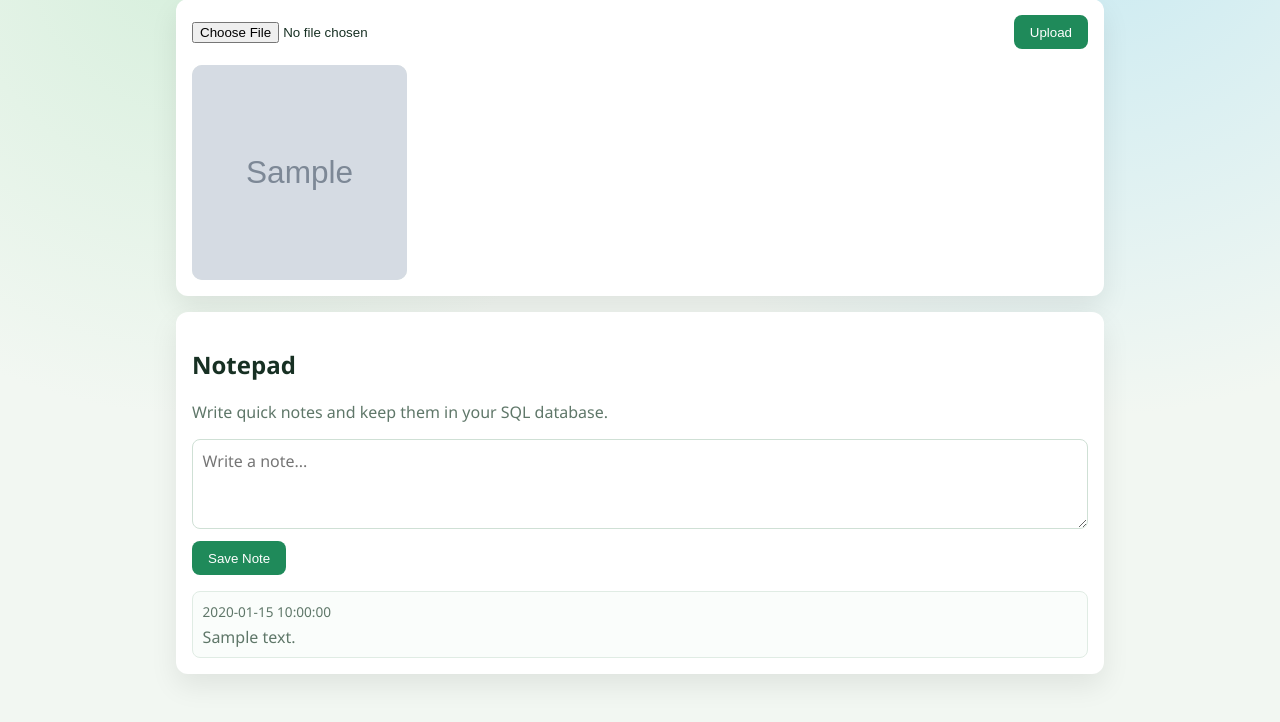
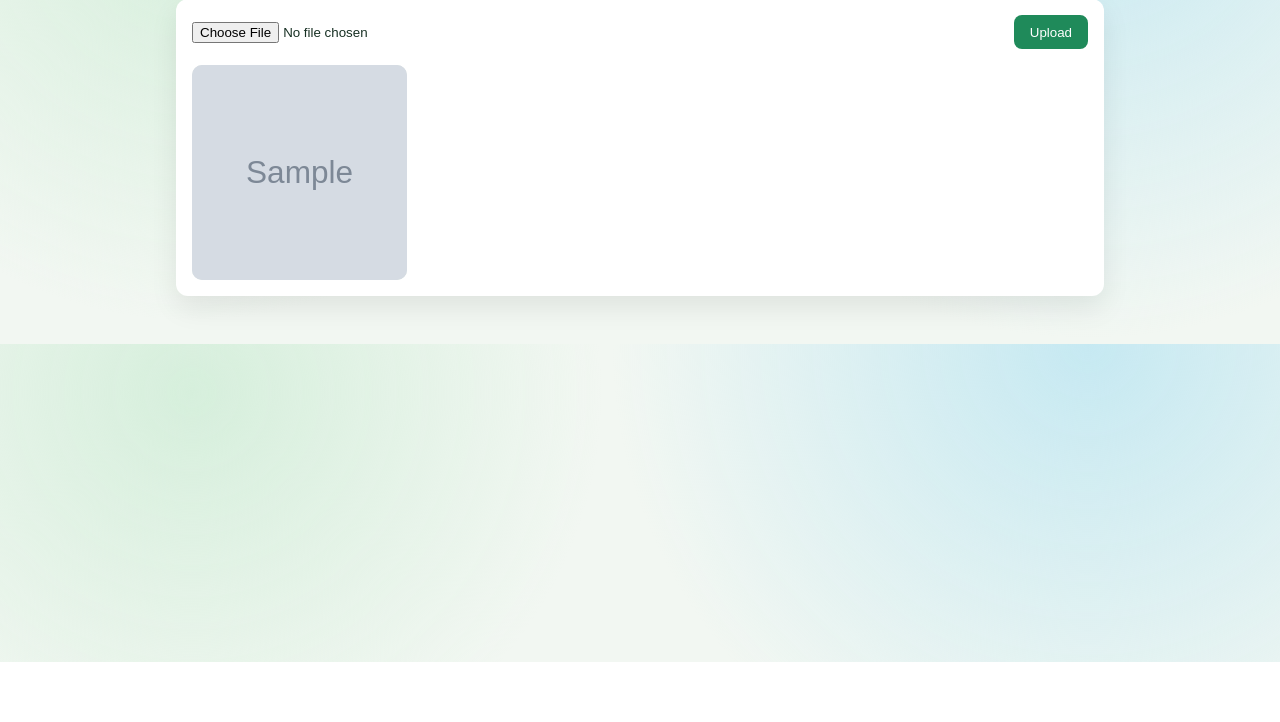
Before and after one commit to hissterical/small-codebase, a Flask app: template templates/index.html in a window 1280 px wide. Shown: the part 138-860 px from the top of the page. After the commit the page ends 800 px from the top, so only its background shows below. Run offline with Flask 3, Linux system fonts and the light colour scheme; the template is opened without the code that fills it: most values are stand-ins (such as "Sample title", 1, 10 or a date in 2020); grey boxes marked "Sample" are stand-in pictures.

Commit message:
Revert "sql"
This reverts commit ff92b17f3d7079e5c966903e41dea04e68f4a7d8.

```diff
--- a/main.py
+++ b/main.py
@@ -3,7 +3,6 @@ import os
 from flask import Flask, redirect, render_template, request, url_for
 
 from gcp_storage import GCSImageStore
-from sql_notes import SQLNoteStore
 
 
 app = Flask(__name__)
@@ -14,22 +13,11 @@ def _get_store() -> GCSImageStore:
     return GCSImageStore(folder=folder)
 
 
-def _get_note_store() -> SQLNoteStore:
-    return SQLNoteStore()
-
-
 @app.get("/")
 def index():
     store = _get_store()
     image_urls = store.list_image_urls()
-    notes: list[dict[str, str]] = []
-    try:
-        note_store = _get_note_store()
-        notes = note_store.list_notes()
-    except ValueError:
-        # Keep page functional when DATABASE_URL is not configured yet.
-        notes = []
-    return render_template("index.html", images=image_urls, notes=notes)
+    return render_template("index.html", images=image_urls)
 
 
 @app.post("/upload")
@@ -41,16 +29,5 @@ def upload():
     return redirect(url_for("index"))
 
 
-@app.post("/notes")
-def add_note():
-    content = request.form.get("note", "")
-    try:
-        note_store = _get_note_store()
-        note_store.add_note(content)
-    except ValueError:
-        pass
-    return redirect(url_for("index"))
-
-
 if __name__ == "__main__":
     app.run(debug=True)
--- a/pyproject.toml
+++ b/pyproject.toml
@@ -7,5 +7,4 @@ requires-python = ">=3.12"
 dependencies = [
 	"flask>=3.1.0",
 	"google-cloud-storage>=2.18.0",
-	"sqlalchemy>=2.0.40",
 ]
--- a/templates/index.html
+++ b/templates/index.html
@@ -94,44 +94,6 @@
         color: var(--muted);
         margin-top: 1rem;
       }
-
-      .notes-panel {
-        margin-top: 1rem;
-      }
-
-      textarea {
-        width: 100%;
-        min-height: 90px;
-        border-radius: 8px;
-        border: 1px solid #cfe0d5;
-        padding: 0.6rem;
-        font: inherit;
-        color: var(--text);
-      }
-
-      .notes-list {
-        margin-top: 1rem;
-        display: grid;
-        gap: 0.6rem;
-      }
-
-      .note-item {
-        border: 1px solid #e0ece4;
-        border-radius: 8px;
-        padding: 0.6rem;
-        background: #fafdfb;
-      }
-
-      .note-time {
-        color: var(--muted);
-        font-size: 0.85rem;
-        margin-bottom: 0.3rem;
-      }
-
-      .note-content {
-        margin: 0;
-        white-space: pre-wrap;
-      }
     </style>
   </head>
   <body>
@@ -157,32 +119,6 @@
         <p class="empty">No images uploaded yet.</p>
         {% endif %}
       </section>
-
-      <section class="panel notes-panel">
-        <h2>Notepad</h2>
-        <p>Write quick notes and keep them in your SQL database.</p>
-        <form action="/notes" method="post">
-          <textarea
-            name="note"
-            placeholder="Write a note..."
-            required
-          ></textarea>
-          <button type="submit">Save Note</button>
-        </form>
-
-        {% if notes %}
-        <div class="notes-list">
-          {% for note in notes %}
-          <article class="note-item">
-            <div class="note-time">{{ note.created_at }}</div>
-            <p class="note-content">{{ note.content }}</p>
-          </article>
-          {% endfor %}
-        </div>
-        {% else %}
-        <p class="empty">No notes yet.</p>
-        {% endif %}
-      </section>
     </main>
   </body>
 </html>
```
Also changed, not shown: sql_notes.py (deleted, +0 -51 lines), tests.py (+0 -44 lines), README.md, 1 other file.
